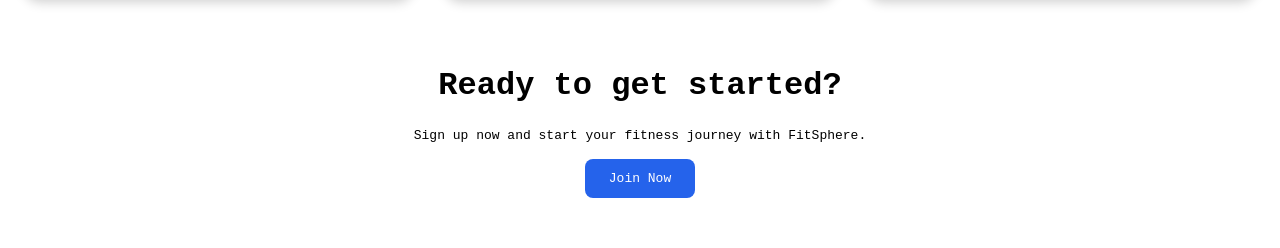
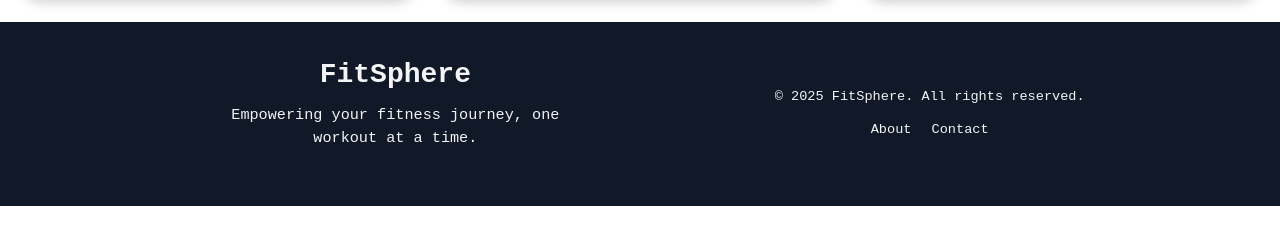
Before and after one commit to ABHIGYA0205/Capstone2, a Next.js app: page / in a window 1280 px wide. Shown: the part 893-1141 px from the top of the page. After the commit the page ends 1099 px from the top, so only its background shows below. Built offline with nearby package versions, Linux system fonts and the light colour scheme; no server answers; sample sign-in values are in the browser's storage.

Commit message:
final update

```diff
--- a/src/app/page.js
+++ b/src/app/page.js
@@ -84,15 +84,6 @@
         </div>
       </section>
 
-      <section className="cta">
-        <h2 className="cta-title">Ready to get started?</h2>
-        <p className="cta-subtitle">
-          Sign up now and start your fitness journey with FitSphere.
-        </p>
-        <a href="/auth/signup" className="cta-button">
-          Join Now
-        </a>
-      </section>
     </div>
   );
 }
```
